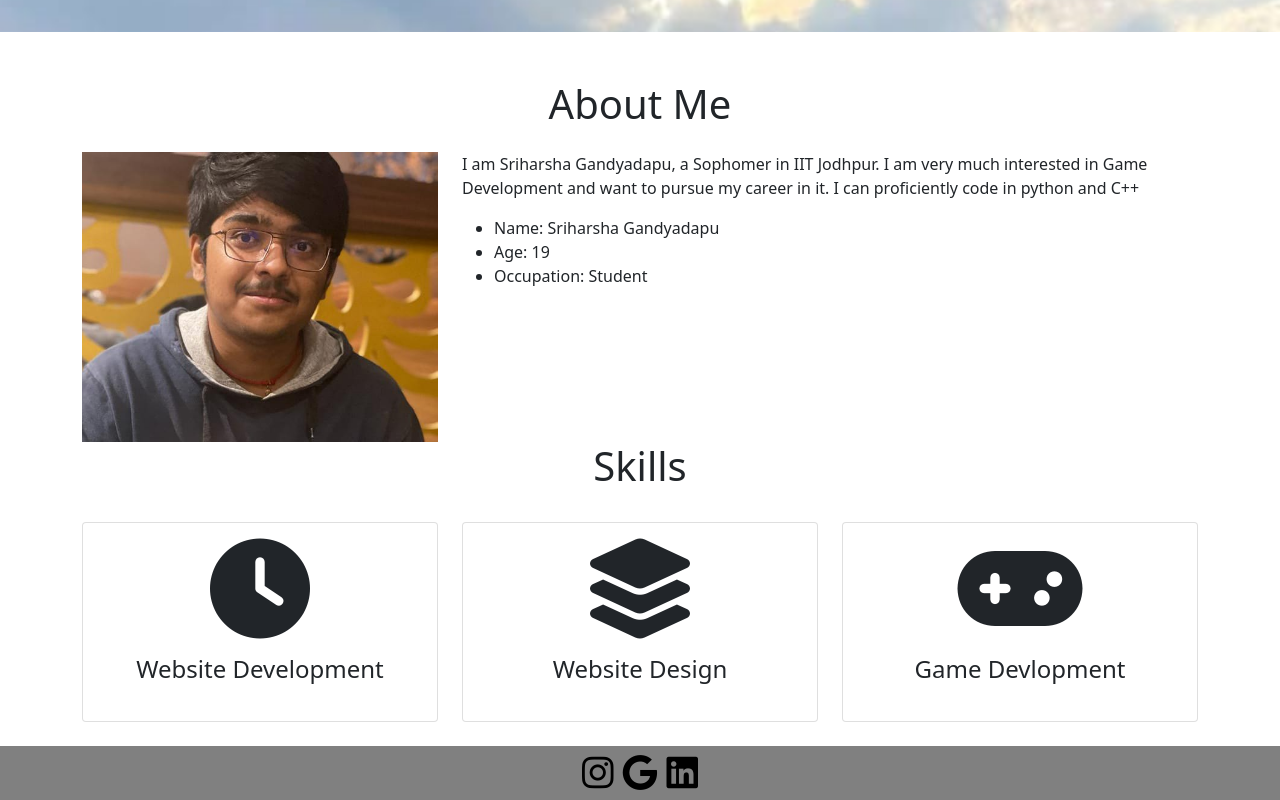
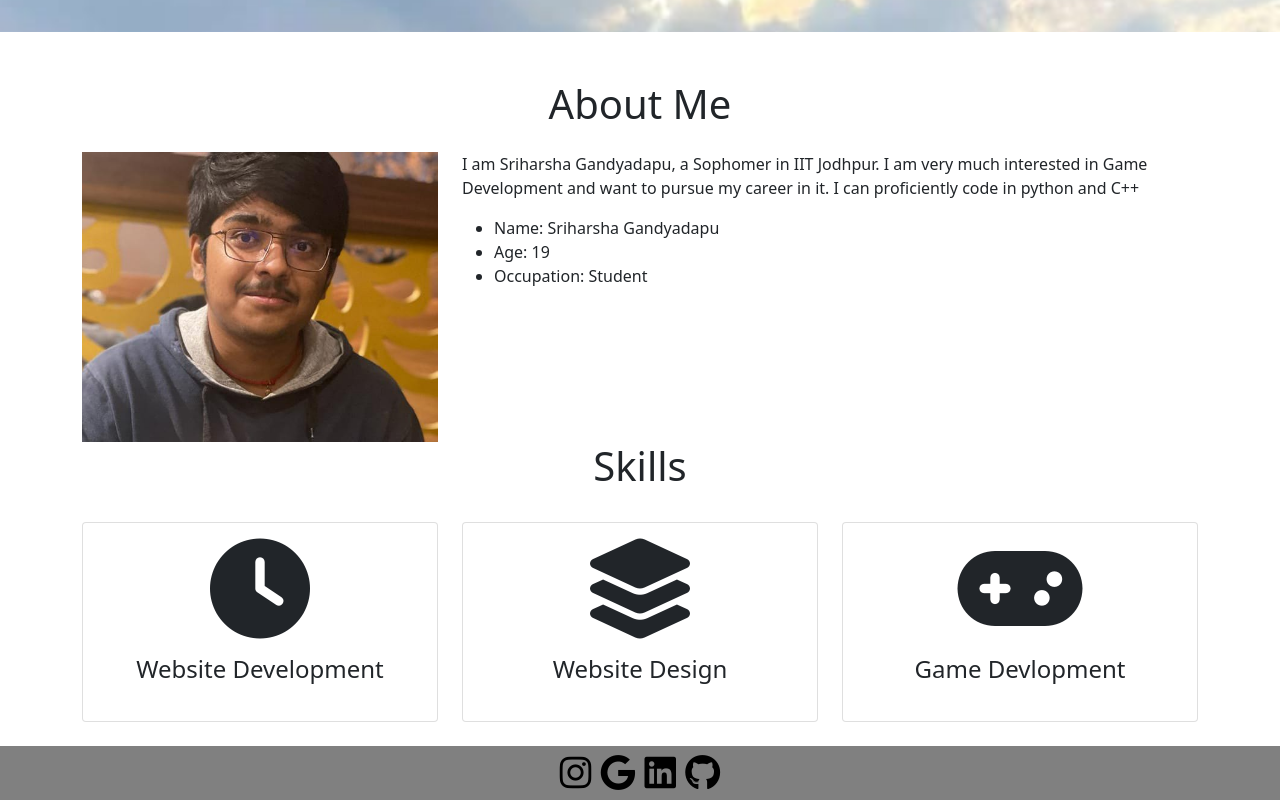
Before and after one commit to g-harsha01/myportfolio, a plain HTML site: page index.html in a window 1280 px wide. Shown: the part 768-1568 px from the top of the page. Drawn offline with nearby package versions, Linux system fonts and the light colour scheme; files whose address does not match are found by name.

Commit message:
added github icon

```diff
--- a/index.html
+++ b/index.html
@@ -124,7 +124,7 @@
                 <a href="https://www.instagram.com/_sriharsha_g/" target="_blank"><i class="fab fa-instagram"></i></a>
                 <a href="mailto:gandyadapu.1@iitj.ac.in" target="_blank"><i class="fab fa-google"></i></a>
                 <a href="https://www.linkedin.com/in/sriharsha-gandyadapu" target="_blank"><i class="fab fa-linkedin"></i></a>
-
+                <a href="https://github.com/g-harsha01" target="_blank"><i class="fab fa-github"></i></a>
             </div>
         </div>
     </footer>
```
